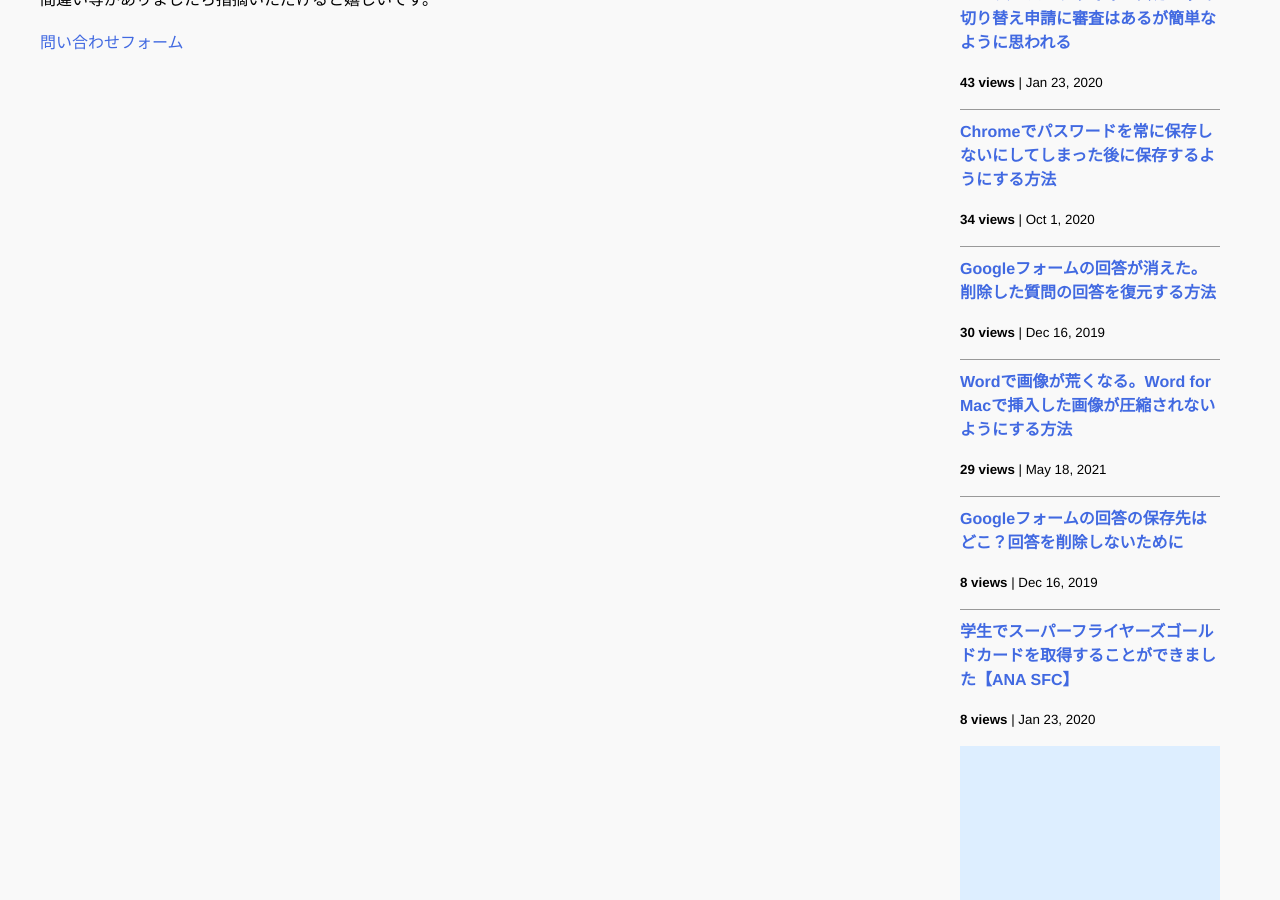
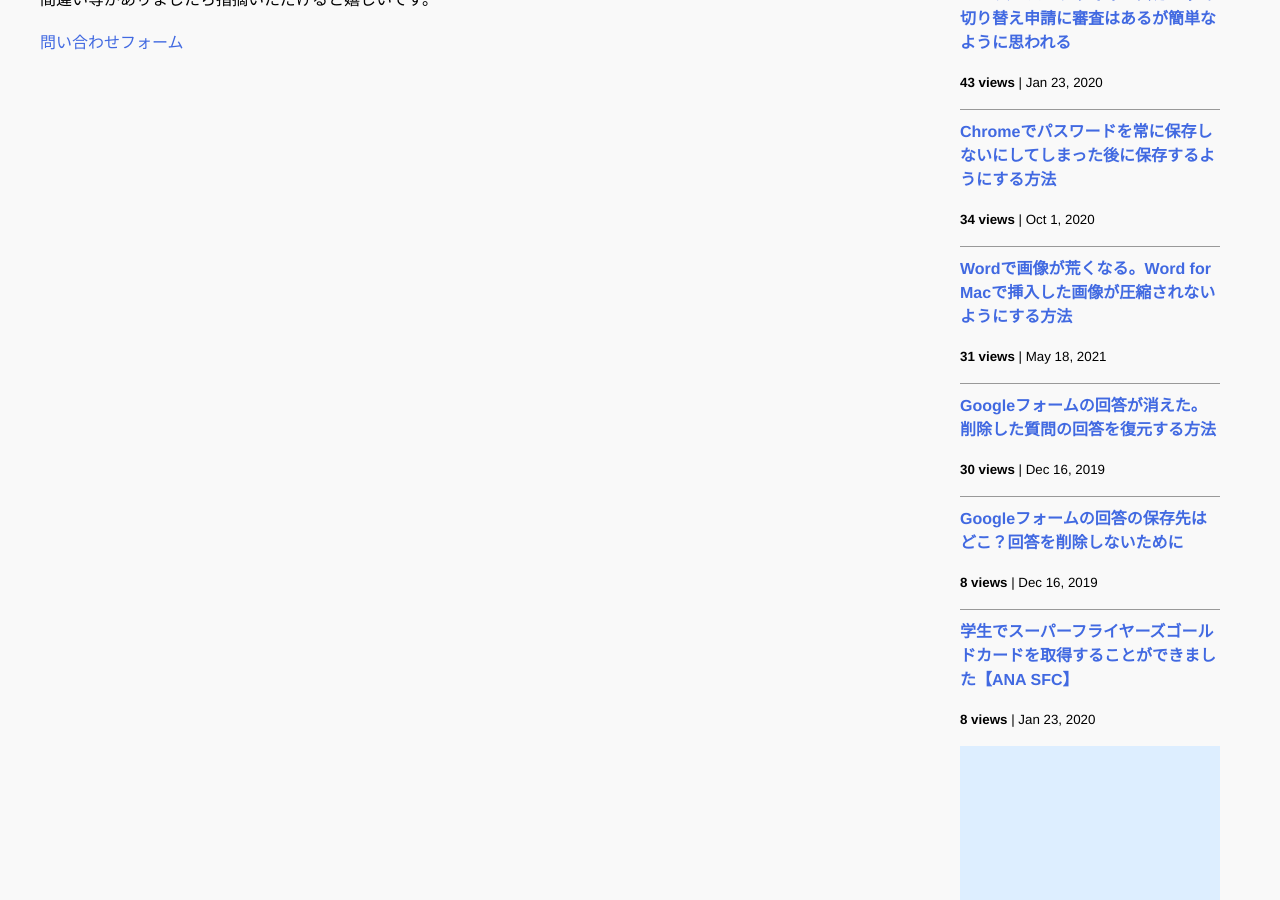
Before and after one commit to iwanaminami/shoyaiwaname, a Jekyll site: the page built from about.markdown, in a window 1280 px wide and 900 px high, scrolled down 1015 px. Built offline with Jekyll 4.4.1, drawn with Linux system fonts in a browser that asks for light colours; nearby versions of some CDN libraries; comment, search, counter and statistics services are not loaded.

Commit message:
chore(ga): update _data/popularposts.yml 20260508-2052

```diff
--- a/_data/popularposts.yml
+++ b/_data/popularposts.yml
@@ -5,10 +5,10 @@ side:
     url: "/2020/01/23/sfc-judge.html"
   - view: 34
     url: "/2020/10/01/googlepassword.html"
+  - view: 31
+    url: "/2021/05/18/image-compression-word.html"
   - view: 30
     url: "/2019/12/16/restore-googleform.html"
-  - view: 29
-    url: "/2021/05/18/image-compression-word.html"
   - view: 9
     url: "/"
   - view: 8
```
